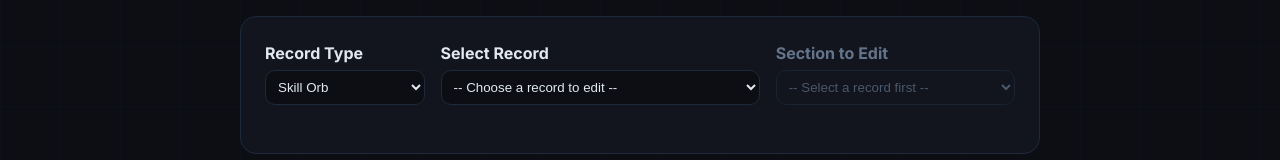
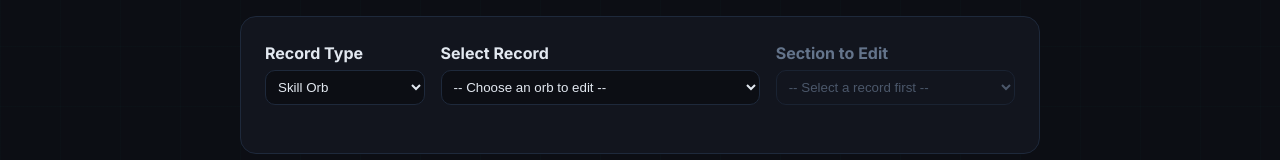
Before and after one commit to sorvani/dgenesisinfo, a Next.js app: page /contribute in a window 1280 px wide. Shown: the part 254-414 px from the top of the page. Built offline with nearby package versions, Linux system fonts and the light colour scheme.

Commit message:
style: dynamic placeholder text in record selector dropdown based on entity type

```diff
--- a/src/components/ContributeForm.tsx
+++ b/src/components/ContributeForm.tsx
@@ -291,7 +291,7 @@ export function ContributeForm({ orbs, explorers }: Props) {
         <div>
           <label style={{ display: 'block', marginBottom: 'var(--space-xs)', fontWeight: 'bold' }}>Select Record</label>
           <select value={selectedSlug} onChange={handleEntitySelect} style={{ width: '100%', padding: 'var(--space-sm)', borderRadius: 'var(--radius-md)', border: '1px solid var(--border-subtle)', background: 'var(--bg-primary)', color: 'var(--text-primary)' }}>
-            <option value="">-- Choose a record to edit --</option>
+            <option value="">-- Choose {type === 'orb' ? 'an orb' : 'an explorer'} to edit --</option>
             {type === 'orb'
               ? orbs.map(o => <option key={o.slug} value={o.slug}>{o.orb_name || o.slug}</option>)
               : explorers.map(e => <option key={e.slug} value={e.slug}>{e.first_name} {e.last_name || ''}</option>)
```
